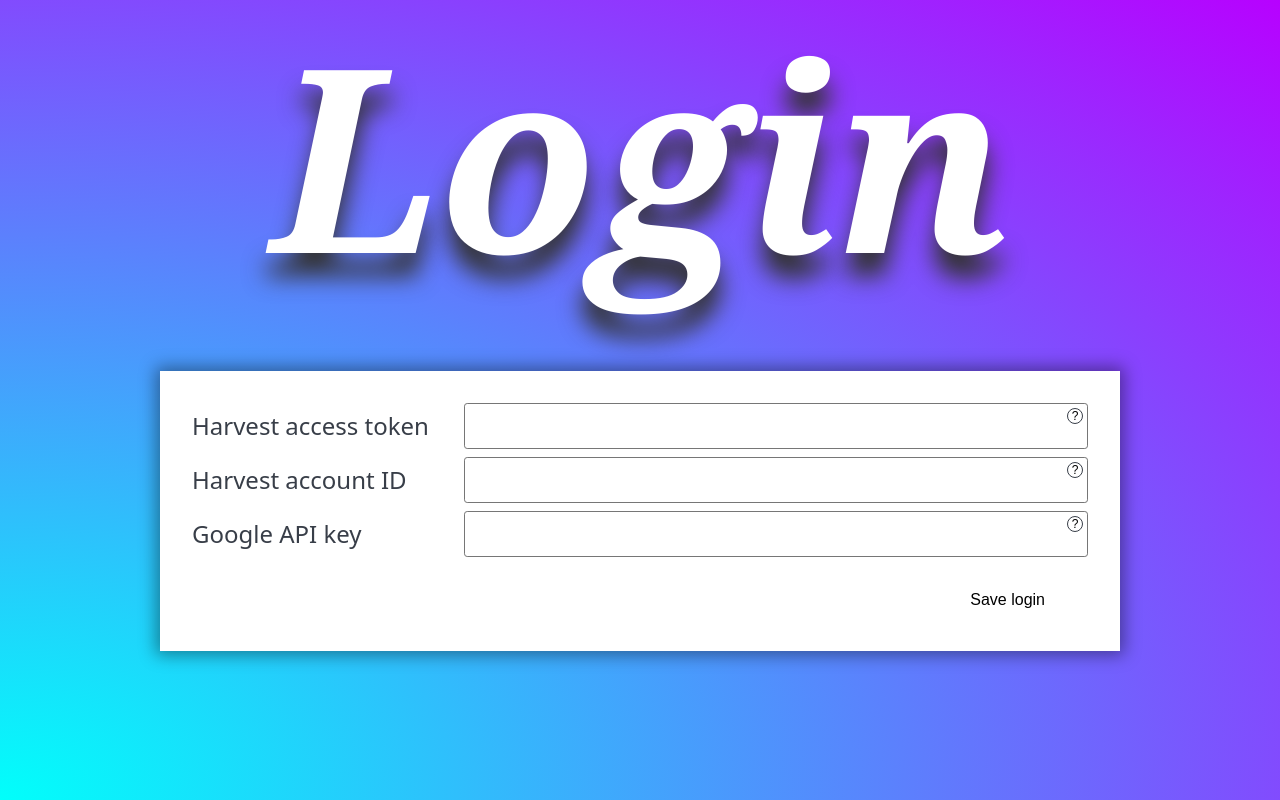
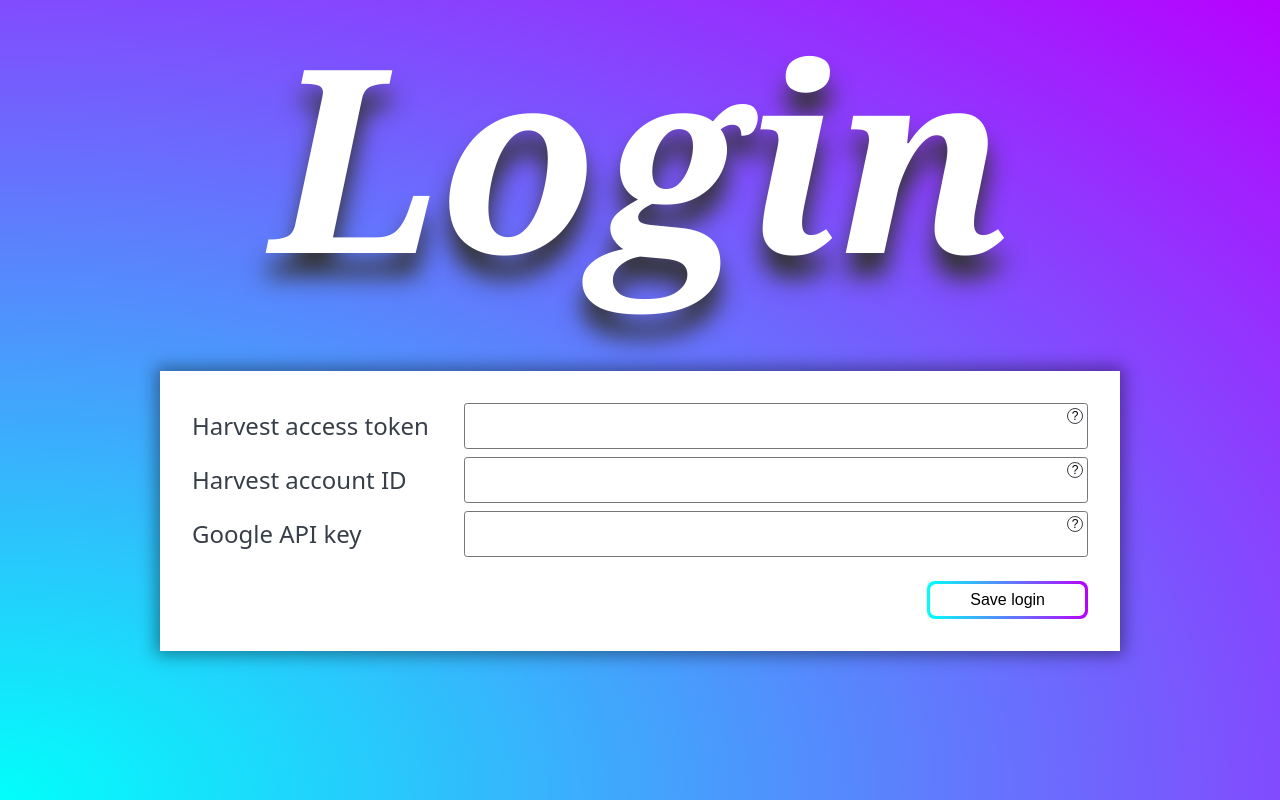
Before and after one commit to dominikwilkowski/harvest2sheet, a React (Create React App) app in the folder app/: page /add in a window 1280 px wide. Built offline with nearby package versions, Linux system fonts and the light colour scheme; a web font is replaced by a local one.

Commit message:
fixed css vars

```diff
--- a/app/src/primitives/Button.js
+++ b/app/src/primitives/Button.js
@@ -5,7 +5,7 @@ import { jsx, keyframes } from '@emotion/core';
 export function Button({ children, loading, look = 'default', as: Tag = 'button', ...props }) {
 	const styleMap = {
 		default: {
-			'--gradient': 'linear-gradient(to right, var(--color1) 0%, var(--color2) 100%)',
+			'--gradient': 'linear-gradient(to right, var(--bg-color1) 0%, var(--bg-color2) 100%)',
 		},
 		muted: {
 			'--gradient': 'linear-gradient(to right, #ccc 0%, #555 50%, #ccc 100%)',
```
